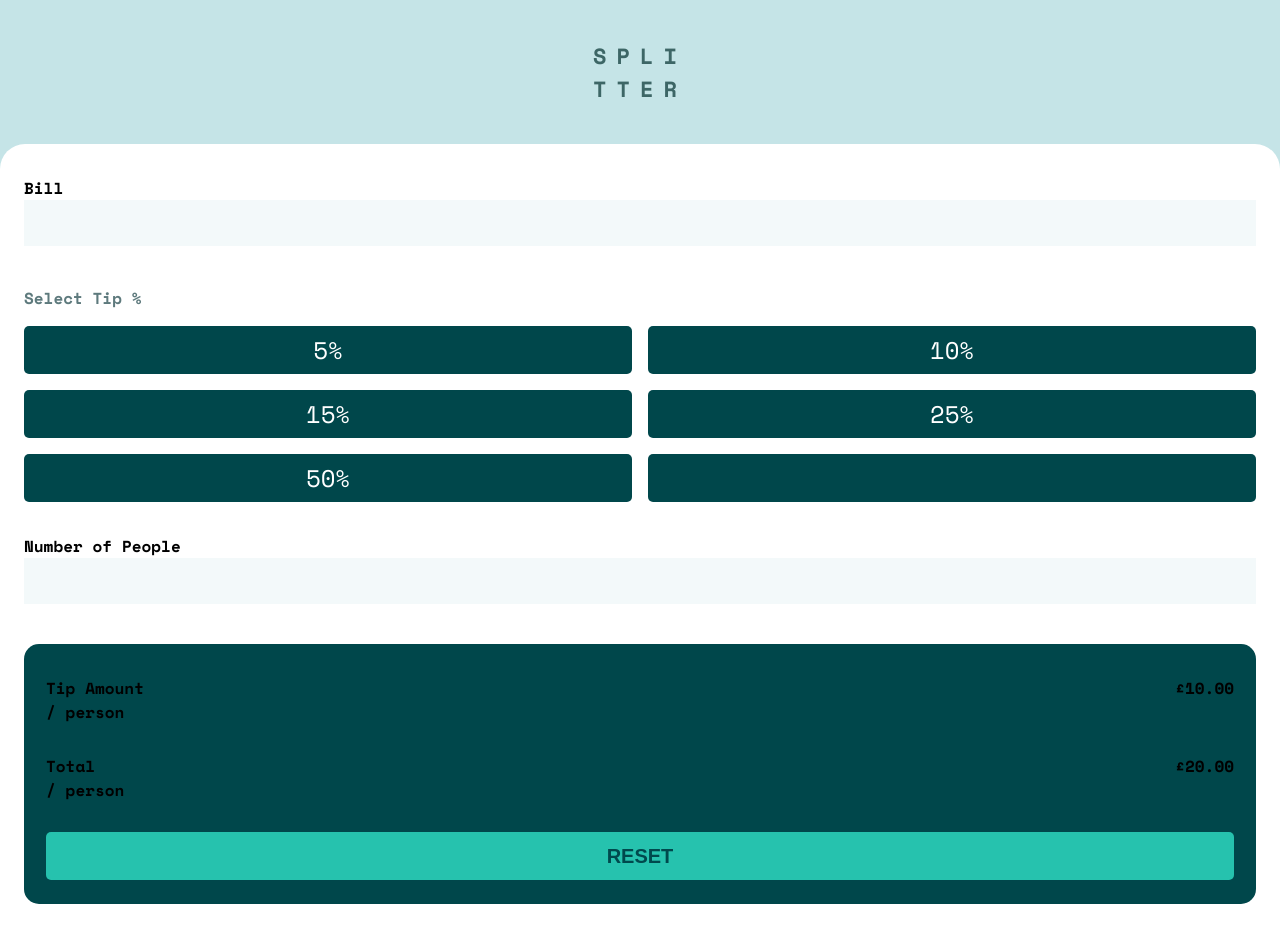
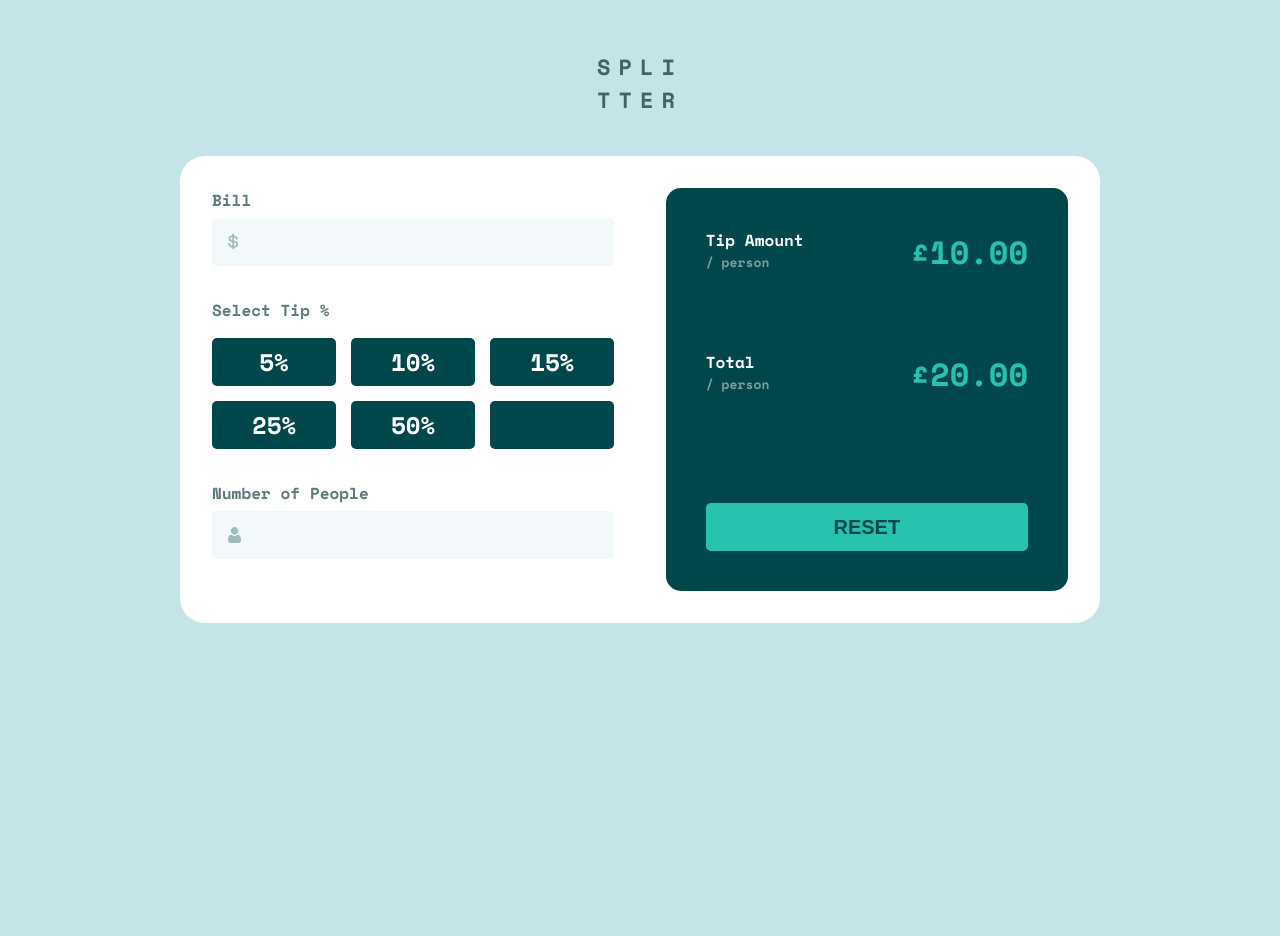
Before and after one commit to Naetharu/Front-End-Mentor-Tip-Calculator, a plain HTML site: page docs/index.html in a window 1280 px wide. After the commit the page ends 800 px from the top, so only its background shows below. Drawn offline with nearby package versions, Linux system fonts and the light colour scheme.

Commit message:
reworked the CSS

```diff
--- a/docs/index.html
+++ b/docs/index.html
@@ -16,42 +16,62 @@
       rel="stylesheet"
     />
     <link rel="stylesheet" href="./style.css" />
-    <script src="./script.js"></script>
+
     <title>Frontend Mentor | Tip calculator app</title>
   </head>
   <body>
-    <div class="main-header">
-      <h1>Spli<br />tter</h1>
-    </div>
+    <h1 class="main-header">Spli<br />tter</h1>
 
     <div class="container">
-      <div class="bill-section">
+      <div class="input-section">
+        <div class="inputter">
+          <img
+            class="icon"
+            src="./images/icon-dollar.svg"
+            alt="dollar symbol"
+          />
           <label for="bill">Bill</label>
-        <input id="bill" type="text" onChange="updateBill()" />
+          <input
+            id="bill"
+            class="input-box"
+            type="text"
+            onChange="updateBill()"
+          />
         </div>
 
         <p class="tip-label">Select Tip %</p>
         <div class="tip-section">
-        <button class="tip-btn">5%</button>
-        <button class="tip-btn">10%</button>
-        <button class="tip-btn">15%</button>
-        <button class="tip-btn">25%</button>
-        <button class="tip-btn">50%</button>
-        <input class="tip-btn" type="text" />
+          <button id="5" class="tip-btn">5%</button>
+          <button id="10" class="tip-btn">10%</button>
+          <button id="15" class="tip-btn">15%</button>
+          <button id="25" class="tip-btn">25%</button>
+          <button id="50" class="tip-btn">50%</button>
+          <input
+            id="custom-tip"
+            class="tip-btn input-box"
+            type="text"
+            onChange="customTip()"
+          />
         </div>
 
-      <div class="people-section">
+        <div class="inputter">
+          <img class="icon" src="./images/icon-person.svg" alt="person icon" />
           <label for="people">Number of People</label>
-        <input id="people" type="text" onChange="updatePeople()" />
+          <input
+            id="people"
+            class="input-box"
+            type="text"
+            onChange="updatePeople()"
+          />
         </div>
-
-      <div class="calc-container">
+      </div>
+      <div class="output-section">
         <div class="read-out">
           <div class="read-out-words">
             <p class="read-out-words-top">Tip Amount</p>
             <p class="read-out-words-bottom">/ person</p>
           </div>
-          <p class="read-out-result">£10.00</p>
+          <p class="read-out-result" id="per-result">£10.00</p>
         </div>
 
         <div class="read-out">
@@ -59,10 +79,10 @@
             <p class="read-out-words-top">Total</p>
             <p class="read-out-words-bottom">/ person</p>
           </div>
-          <p class="read-out-result">£20.00</p>
+          <p class="read-out-result" id="total-result">£20.00</p>
         </div>
 
-        <button class="reset-btn">RESET</button>
+        <button class="reset-btn" onClick="reset()">RESET</button>
       </div>
     </div>
 
@@ -72,5 +92,6 @@
         >Frontend Mentor</a
       >. Coded by <a href="#">Your Name Here</a>.
     </div> -->
+    <script src="./script.js"></script>
   </body>
 </html>
--- a/docs/script.js
+++ b/docs/script.js
@@ -1,7 +1,65 @@
+// Global Variables
+let bill = 0;
+let people = 1;
+let tip = 5;
+
+const updateResults = () => {
+  let tipPerPerson = ((bill / 100) * tip) / people;
+  let totalPerPerson = bill / people;
+  document.getElementById("per-result").innerText =
+    "$" + tipPerPerson.toFixed(2);
+  document.getElementById("total-result").innerText =
+    "$" + totalPerPerson.toFixed(2);
+};
+
 const updateBill = () => {
-  console.log("update bill");
+  bill = document.getElementById("bill").value;
+  if (bill < 0) {
+    bill = 0;
+  }
+  updateResults();
+};
+
+// Add event listeners to each tip button
+const chooseTip = () => {};
+const tips = ["5", "10", "15", "25", "50"];
+tips.forEach((amount) => {
+  document.getElementById(amount).addEventListener("click", () => {
+    tip = amount;
+    updateResults();
+  });
+});
+
+// Custom Tip
+const customTip = () => {
+  let input = document.getElementById("custom-tip").value;
+  let number = parseInt(input);
+
+  if (isNaN(number)) {
+    tip = 0;
+  } else {
+    tip = number.toFixed(2);
+  }
+
+  updateResults();
 };
 
 const updatePeople = () => {
-  console.log("update people");
+  people = document.getElementById("people").value;
+  if (people < 1) {
+    people = 1;
+  }
+  updateResults();
 };
+
+const reset = () => {
+  bill = 0;
+  people = 1;
+  tip = 5;
+
+  document.getElementById("bill").value = "";
+  document.getElementById("people").value = "";
+  document.getElementById("custom-tip").value = "";
+
+  updateResults();
+};
--- a/docs/style.css
+++ b/docs/style.css
@@ -6,7 +6,6 @@
 
 html,
 body {
-  min-height: 100vh;
   font-family: "Space Mono", monospace;
   font-weight: 700;
 }
@@ -24,101 +23,169 @@ body {
 
 body {
   background-color: #c5e4e7;
+  text-align: center;
 }
 
 .main-header {
-  height: 144px;
-  display: flex;
-  justify-content: center;
-  align-items: center;
-}
-
-.main-header h1 {
+  font-family: "Space Mono", monospace;
+  font-weight: 700;
+  font-size: 22px;
   text-transform: uppercase;
-  font-size: 22px;
-  letter-spacing: 10px;
+  letter-spacing: 8px;
+  margin-top: 50px;
+  margin-bottom: 40px;
   color: #3d6666;
-  font-weight: 700;
 }
 
 .container {
   background-color: white;
   border-radius: 25px 25px 0 0;
-  padding: 32px 24px;
+  padding: 32px;
 }
 
-.bill-section {
-  width: 100%;
+/* BILL SECTION */
+
+.inputter {
   height: 78px;
   display: flex;
   flex-direction: column;
+  justify-content: space-between;
+  align-items: flex-start;
+  position: relative;
   margin-bottom: 32px;
 }
 
-#bill,
-#people {
+.icon {
+  position: absolute;
+  bottom: 16px;
+  left: 16px;
+}
+
+label {
+  font-family: "Space Mono", monospace;
+  font-size: 16px;
+  color: #5e7a7d;
+  text-align: left;
+}
+
+input {
+  height: 48px;
+  width: 100%;
+  background-color: #f3f9fa;
+  border: none;
+  outline: none;
+  border-radius: 4px;
+  text-align: right;
   font-family: "Space Mono", monospace;
   font-size: 24px;
-  font-weight: 700;
-  padding: 5px;
-  background-color: #f3f9fa;
-  outline: none;
-  border: none;
-  color: hsl(186, 14%, 43%);
+  color: #00474b;
+  font-weight: bold;
+  padding: 0 18px;
 }
 
+/* TIP SECTION */
 .tip-label {
+  text-align: left;
+  font-family: "Space Mono", monospace;
+  font-size: 16px;
+  color: #5e7a7d;
   margin-bottom: 16px;
-  color: hsl(186, 14%, 43%);
 }
 
 .tip-section {
   display: grid;
   grid-template-columns: 1fr 1fr;
-  gap: 16px;
+  grid-template-rows: 1fr 1fr 1fr;
+  gap: 15px;
   margin-bottom: 32px;
 }
 
 .tip-btn {
   height: 48px;
-  width: 100%;
   background-color: #00474b;
   color: white;
   font-family: "Space Mono", monospace;
   font-size: 24px;
+  font-weight: 700;
+  border-radius: 5px;
   border: none;
-  outline: none;
-  border-radius: 5px;
 }
 
-.people-section {
-  width: 100%;
-  height: 78px;
+/* CALC SECTION*/
+
+.output-section {
+  background-color: #00474b;
+  border-radius: 15px;
+  padding: 37px 24px 24px 24px;
   display: flex;
   flex-direction: column;
-  margin-bottom: 32px;
-}
-
-.calc-container {
-  background-color: #00474b;
-  border-radius: 15px;
-  padding: 32px 22px 24px 22px;
+  justify-content: space-between;
 }
 
 .read-out {
   display: flex;
   justify-content: space-between;
-  margin-bottom: 30px;
+  color: white;
 }
 
 .reset-btn {
+  margin-top: 32px;
+  height: 48px;
   width: 100%;
-  height: 48px;
+  background-color: #26c2ae;
+  color: #00474b;
+  font-size: 20px;
+  font-weight: 700;
+  border-radius: 5px;
+  border: none;
   outline: none;
-  border: none;
-  border-radius: 5px;
-  background-color: #26c2ae;
-  color: hsl(183, 100%, 15%);
-  font-size: 20px;
-  font-weight: bold;
 }
+
+.read-out-words-top {
+  font-size: 16px;
+  text-align: left;
+}
+
+.read-out-words-bottom {
+  font-size: 13px;
+  text-align: left;
+  color: #7f9d9f;
+}
+
+.read-out-result {
+  font-size: 32px;
+  color: #26c2ae;
+}
+
+@media only screen and (min-width: 600px) {
+  body {
+    display: flex;
+    flex-direction: column;
+    align-items: center;
+  }
+
+  .container {
+    width: 920px;
+    display: flex;
+    border-radius: 25px;
+    align-items: stretch;
+    justify-content: space-between;
+  }
+
+  .input-section {
+    width: 47%;
+    display: flex;
+    flex-direction: column;
+    justify-content: space-between;
+  }
+
+  .tip-section {
+    grid-template-columns: 1fr 1fr 1fr;
+    grid-template-rows: 1fr 1fr;
+  }
+
+  .output-section {
+    width: 47%;
+    padding: 40px;
+  }
+}
```
Lines whose indentation alone changed are shown as unchanged.
